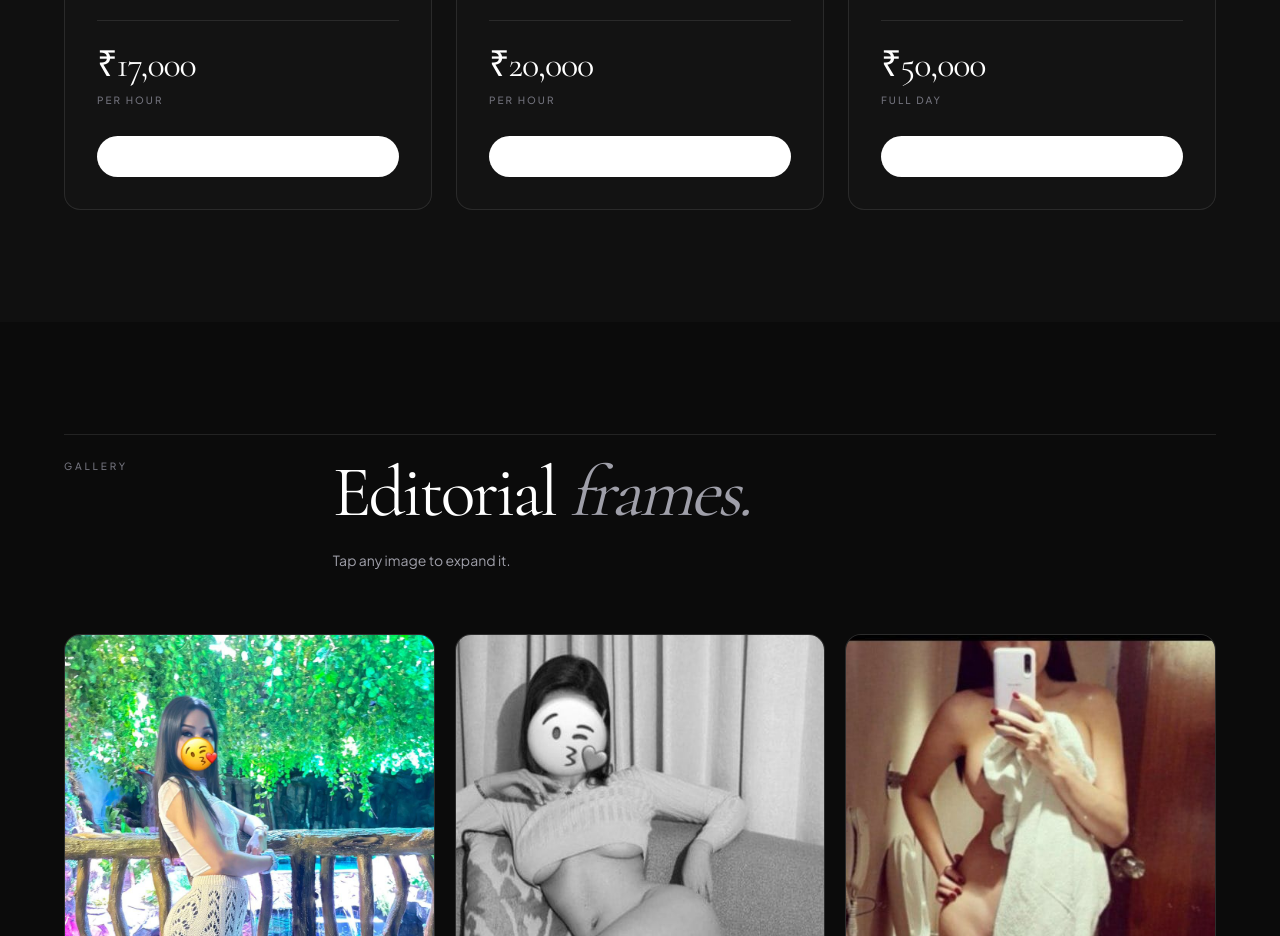
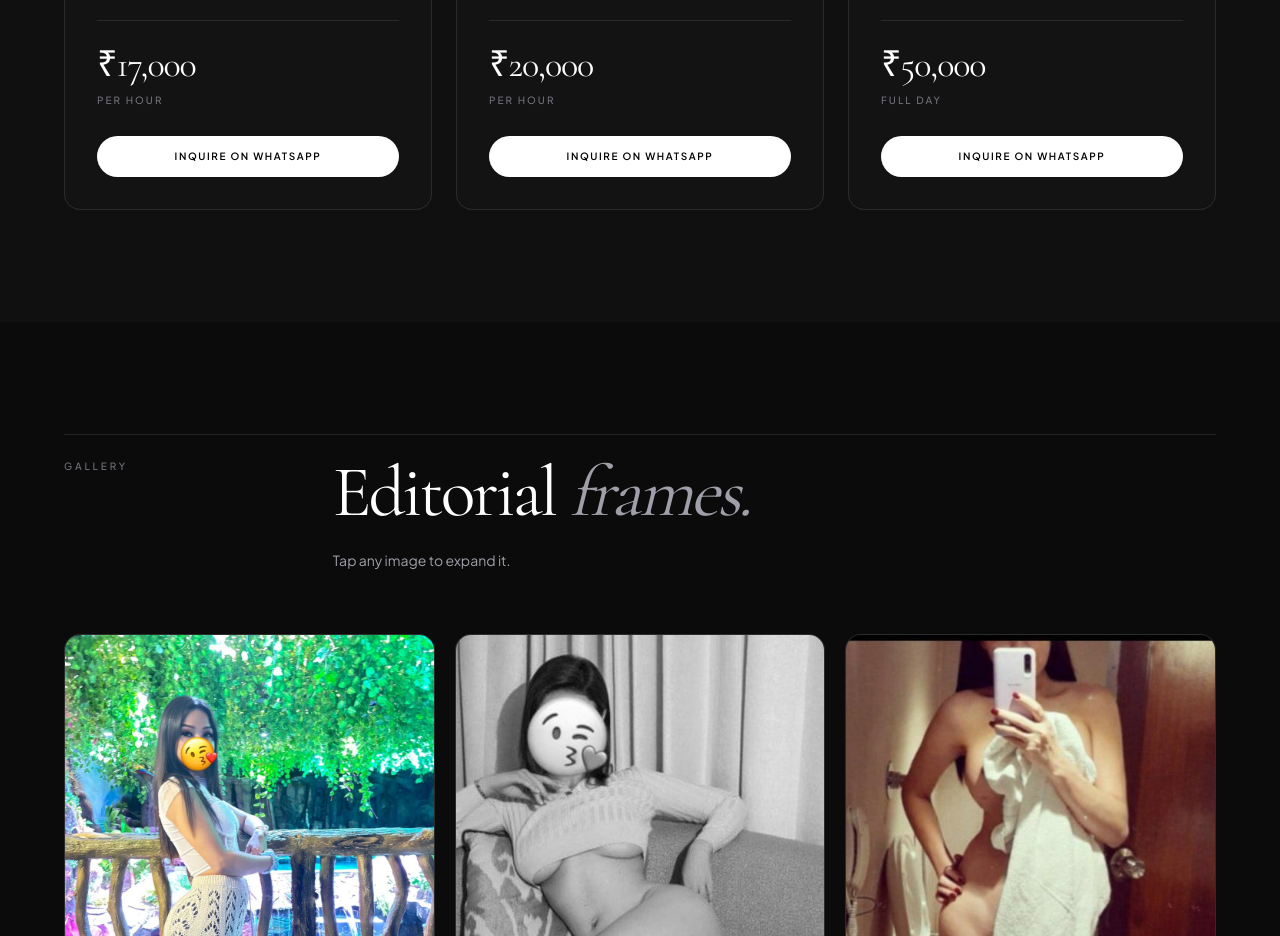
Before and after one commit to MohitAhlawat93/dancer-portfolio, a Next.js app: page / in a window 1280 px wide. Shown: the part 4140-5076 px from the top of the page. Built offline with nearby package versions, Linux system fonts and the light colour scheme; no server answers.

Commit message:
Apply reliable booking button contrast

```diff
--- a/components/sections/DanceBookings.tsx
+++ b/components/sections/DanceBookings.tsx
@@ -51,7 +51,7 @@ export function DanceBookings() {
                   href={getWhatsAppHref(item.inquiry)}
                   target={siteContent.contact.whatsapp.configured ? "_blank" : undefined}
                   rel={siteContent.contact.whatsapp.configured ? "noreferrer" : undefined}
-                  className="mt-7 inline-flex w-full items-center justify-center rounded-full border border-white/10 bg-white px-5 py-3 text-[10px] font-semibold uppercase tracking-[0.16em] text-black transition-all duration-300 hover:bg-neutral-200"
+                  className="luxury-light-button mt-7 inline-flex w-full items-center justify-center rounded-full border border-white/10 px-5 py-3 text-[10px] font-semibold uppercase tracking-[0.16em] transition-all duration-300"
                 >
                   Inquire on WhatsApp
                 </a>
```
